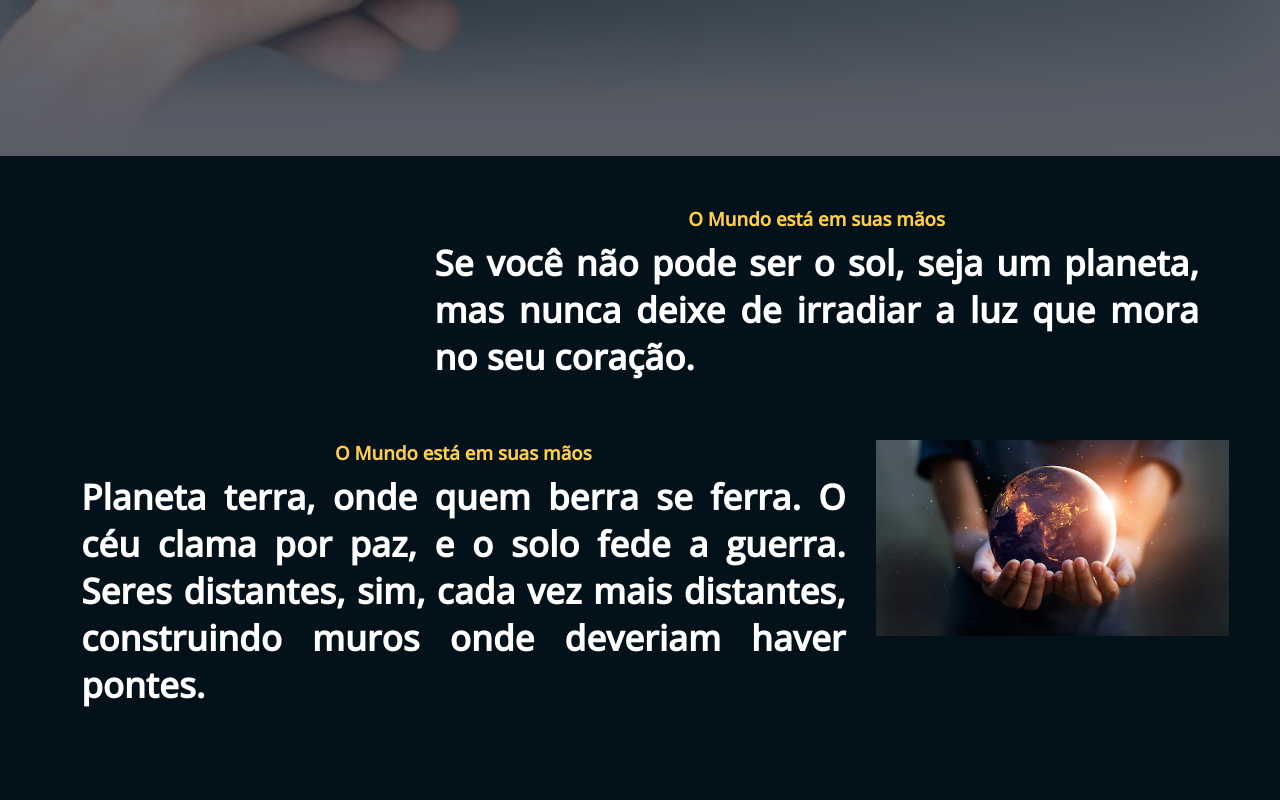
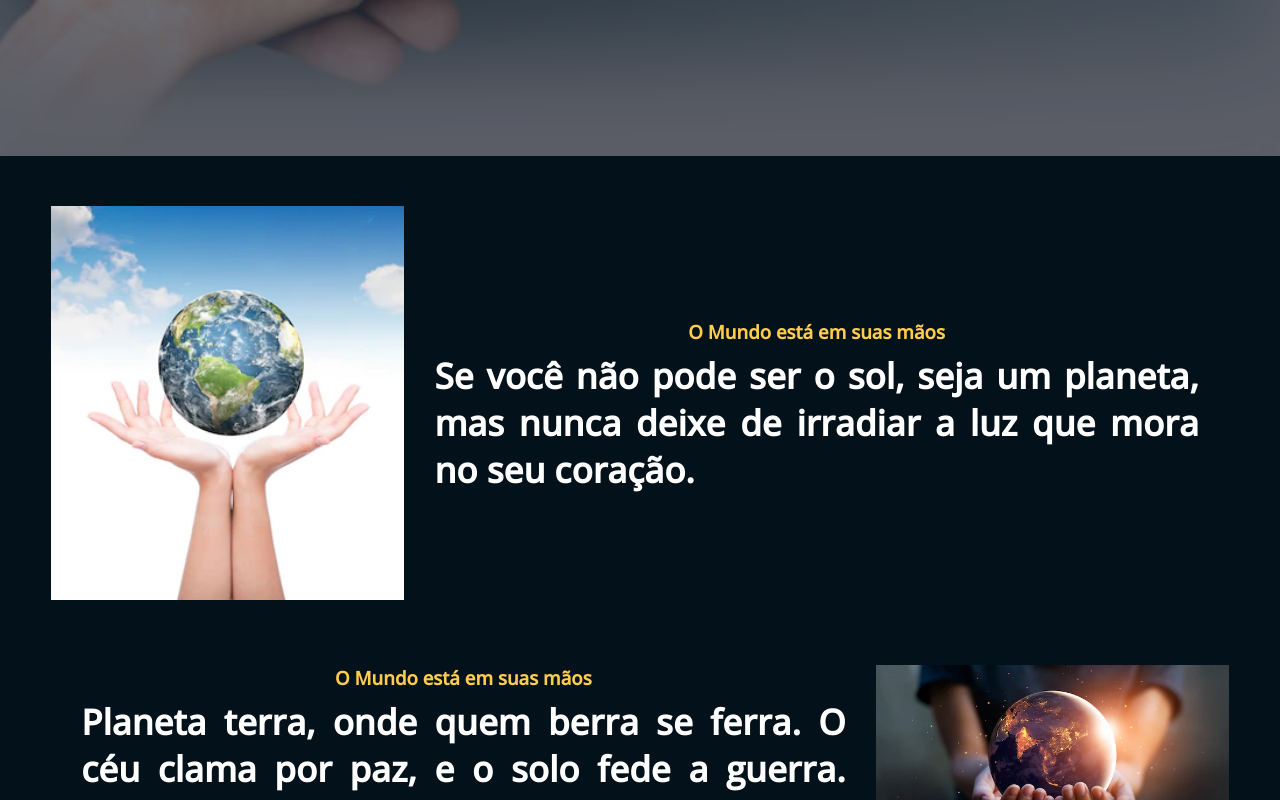
Before and after one commit to P-H-G/Planetaterra, a plain HTML site: page index.html in a window 1280 px wide. Shown: the part 644-1444 px from the top of the page. Drawn offline with nearby package versions, Linux system fonts and the light colour scheme; the site is published under a folder, as on GitHub Pages, so addresses that start at the root find nothing; files whose address does not match are found by name; a web font is replaced by a local one.

Commit message:
Update index.html

```diff
--- a/index.html
+++ b/index.html
@@ -82,7 +82,7 @@
                 <div class="info-content">
 
                     <div class="img-info">
-                        <img src="/css/imagem/planeta3.jpg" alt="">
+                        <img src="css/imagem/planeta3.jpg" alt="">
                     </div><!--img-info-->
 
                     <div class="text-info">
```
